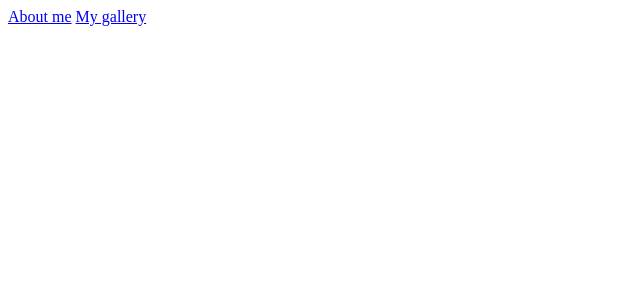
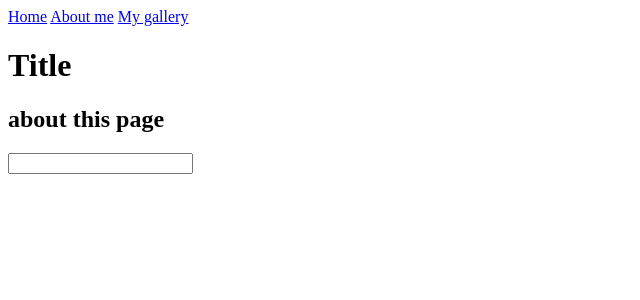
Before and after one commit to michaelpitop/my-gallery, a SvelteKit app: page / in a window 1280 px wide. Shown: the top 300 px of the page, without its empty margins (0-640 px from the left). Built offline with nearby package versions, Linux system fonts and the light colour scheme.

Commit message:
minor edits

```diff
--- /dev/null
+++ b/src/routes/+layout.svelte
@@ -0,0 +1,12 @@
+<script>
+
+</script>
+
+
+<nav>
+    <a href="/">Home</a>
+    <a href="/about">About me</a>
+    <a href="/pic">My gallery</a>
+</nav>
+
+<slot />
--- a/src/routes/+page.svelte
+++ b/src/routes/+page.svelte
@@ -1,12 +1,7 @@
-<div class="main">
-    <a href="/about">About me</a>
-    <a href="/pic">My gallery</a>
-
+<div>
+    <h1>Title</h1>
+    <h2>about this page</h2>
+    <form action="text">
+        <input type="text" id="fname" name="fname"><br><br>
+    </form>
 </div>
-
-<style>
-    .main {
-
-    }
-
-</style>
--- a/src/routes/pic/+page.svelte
+++ b/src/routes/pic/+page.svelte
@@ -0,0 +1 @@
+<h1>Title </h1>
```
Also changed, not shown: src/routes/nav/+page.svelte (deleted).
